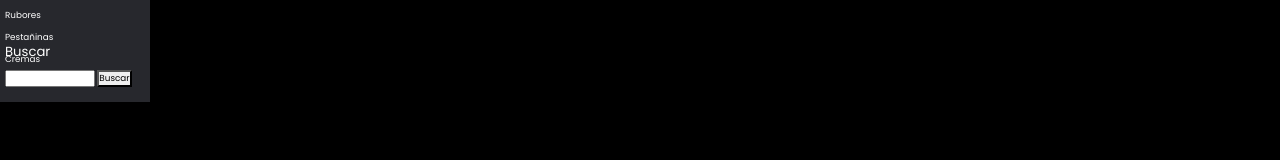
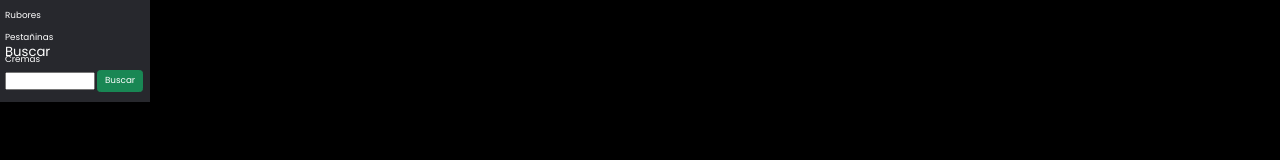
Before and after one commit to Harmed2002/Chic, a website: page pages/compras.html in a window 1280 px wide. Shown: the part 444-604 px from the top of the page. Drawn offline with nearby package versions, Linux system fonts and the light colour scheme.

Commit message:
Cambios en el diseño del boton buscar

```diff
--- a/pages/compras.html
+++ b/pages/compras.html
@@ -63,7 +63,8 @@
 			<section class="buscar_section">
 				<p>Buscar</p>
 				<input type="text" class="txtBuscar">
-				<button>Buscar</button>
+				<!--button>Buscar</button-->
+				<a class="btn btn-success" href="#" role="button">Buscar</a>
 			</section>
 		</main>
 
```
